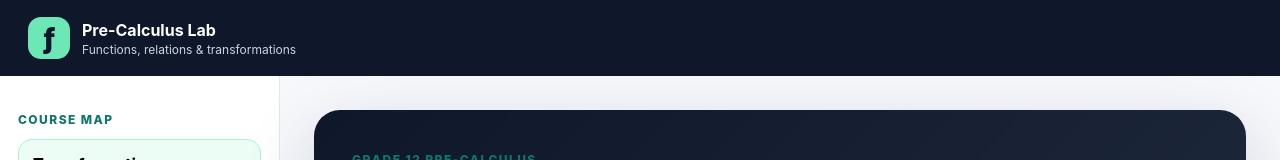
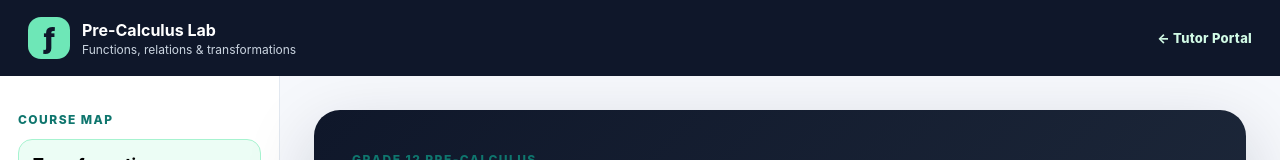
Before and after one commit to razed-developer/tutor-razed, a React (Vite) app in the folder apps-src/math/: page / in a window 1280 px wide. Shown: the top 160 px of the page. Built offline with nearby package versions, Linux system fonts and the light colour scheme.

Commit message:
Integrate math lab at /math/

```diff
--- a/apps-src/math/src/App.jsx
+++ b/apps-src/math/src/App.jsx
@@ -9,7 +9,7 @@ export default function App(){
  const [active,setActive]=useState('transformations'); const [menu,setMenu]=useState(false);
  const topic=topics.find(t=>t.id===active);
  return <div className="app-shell">
-  <header><div className="brand"><div className="brand-mark">ƒ</div><div><strong>Pre-Calculus Lab</strong><span>Functions, relations & transformations</span></div></div><button className="menu-btn" onClick={()=>setMenu(!menu)}>{menu?'×':'☰'}</button></header>
+  <header><div className="brand"><div className="brand-mark">ƒ</div><div><strong>Pre-Calculus Lab</strong><span>Functions, relations & transformations</span></div></div><div className="header-actions"><a className="portal-link" href="/">← Tutor Portal</a><button className="menu-btn" onClick={()=>setMenu(!menu)} aria-label="Toggle course menu" aria-expanded={menu}>{menu?'×':'☰'}</button></div></header>
   <div className="layout"><aside className={menu?'open':''}><p className="nav-label">Course map</p>{topics.map(t=><button key={t.id} className={active===t.id?'nav-active':''} onClick={()=>{setActive(t.id);setMenu(false)}}><span>{t.title}</span><small>{t.blurb}</small></button>)}<div className="aside-note">✎ <span>Use the whiteboard in any lesson to sketch, annotate, or solve.</span></div></aside>
   <main>
     <section className="hero"><span className="eyebrow">Grade 12 Pre-Calculus</span><h1>{topic.title}</h1><p>{topic.blurb}</p><div className="hero-chips"><span>▤ Learn</span><span>◉ Explore</span><span>ƒ Practice</span><span>▧ Reflect</span></div></section>
--- /dev/null
+++ b/apps-src/math/src/header.css
@@ -0,0 +1,26 @@
+.header-actions {
+  display: flex;
+  align-items: center;
+  gap: 16px;
+}
+
+.portal-link {
+  color: #d1fae5;
+  font-size: 13px;
+  font-weight: 800;
+  letter-spacing: 0.02em;
+  text-decoration: none;
+}
+
+.portal-link:hover,
+.portal-link:focus-visible {
+  color: #fff;
+  text-decoration: underline;
+  text-underline-offset: 4px;
+}
+
+@media (max-width: 600px) {
+  .portal-link {
+    display: none;
+  }
+}
--- a/apps-src/math/src/main.jsx
+++ b/apps-src/math/src/main.jsx
@@ -2,6 +2,7 @@ import React from 'react';
 import ReactDOM from 'react-dom/client';
 import App from './App';
 import './styles.css';
+import './header.css';
 
 ReactDOM.createRoot(document.getElementById('root')).render(
   <React.StrictMode><App /></React.StrictMode>
--- /dev/null
+++ b/apps-src/math/vite.config.js
@@ -0,0 +1,5 @@
+import { defineConfig } from "vite";
+
+export default defineConfig({
+  base: "/math/"
+});
```
Also changed, not shown: 2 other files (tests, documents, lock files or other folders).
